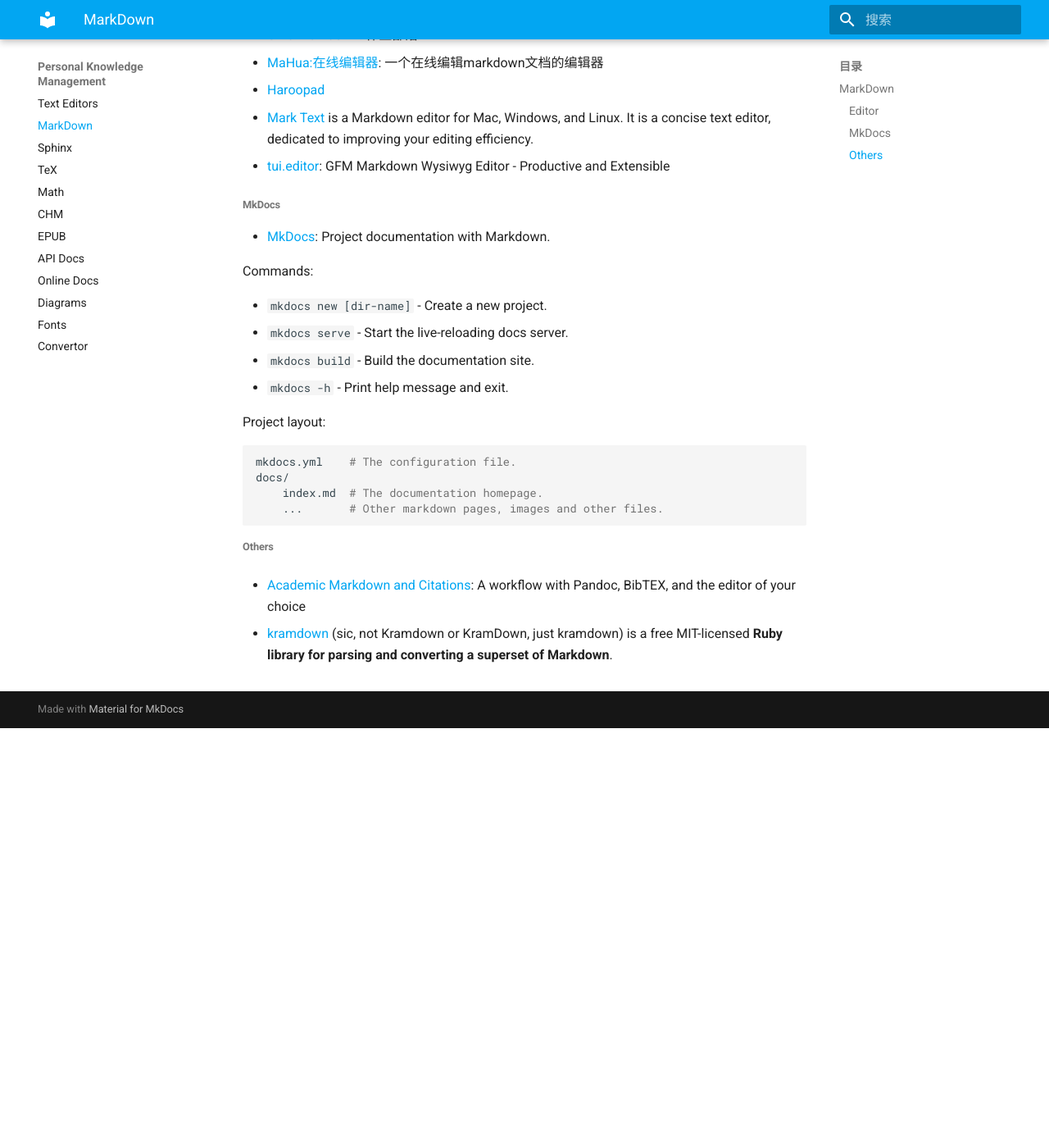
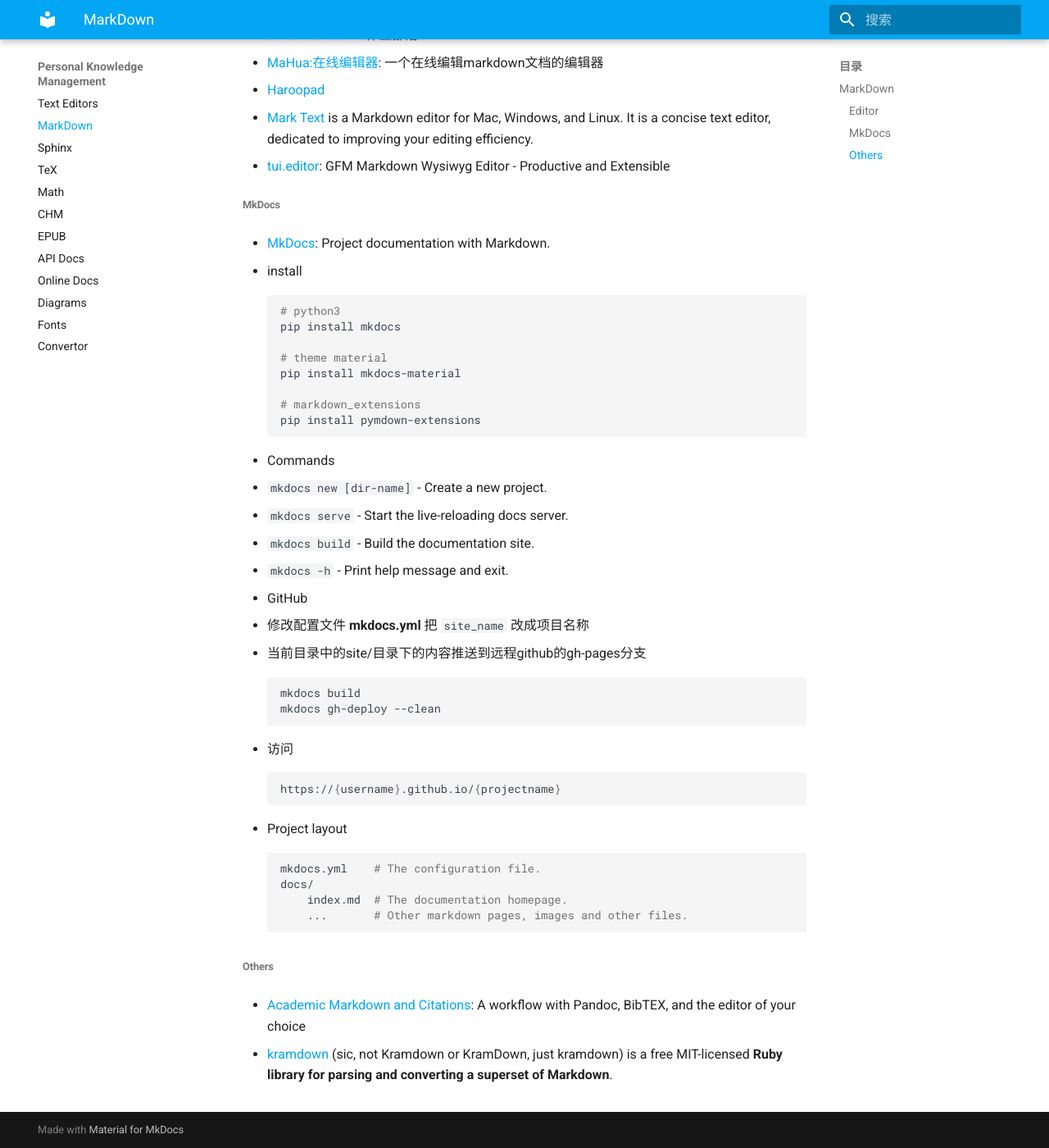
Before and after one commit to cggos/DevOps, an MkDocs documentation site: the page built from docs/06-personal_knowledge_management/type_setting/MarkDown.md, in a window 1280 px wide and 1400 px high, scrolled down 589 px. Shown: the whole window at 82% size. Built offline with MkDocs 1.6.1 and Material for MkDocs 9.7.7, drawn with Linux system fonts in a browser that asks for light colours; before the commit the page ends 1477 px from its top, so only the background shows below that.

Commit message:
update 06-personal_knowledge_management/type_setting/MarkDown.md

````diff
--- a/docs/06-personal_knowledge_management/type_setting/MarkDown.md
+++ b/docs/06-personal_knowledge_management/type_setting/MarkDown.md
@@ -30,21 +30,43 @@
 
 * [MkDocs](https://www.mkdocs.org/): Project documentation with Markdown.
 
-Commands:
+* install
+  ```sh
+  # python3
+  pip install mkdocs
 
-* `mkdocs new [dir-name]` - Create a new project.
-* `mkdocs serve` - Start the live-reloading docs server.
-* `mkdocs build` - Build the documentation site.
-* `mkdocs -h` - Print help message and exit.
+  # theme material
+  pip install mkdocs-material
 
-Project layout:
+  # markdown_extensions
+  pip install pymdown-extensions
+  ```
 
-```sh
-mkdocs.yml    # The configuration file.
-docs/
-    index.md  # The documentation homepage.
-    ...       # Other markdown pages, images and other files.
-```
+* Commands
+  * `mkdocs new [dir-name]` - Create a new project.
+  * `mkdocs serve` - Start the live-reloading docs server.
+  * `mkdocs build` - Build the documentation site.
+  * `mkdocs -h` - Print help message and exit.
+
+* GitHub
+  - 修改配置文件 **mkdocs.yml** 把 `site_name` 改成项目名称
+  - 当前目录中的site/目录下的内容推送到远程github的gh-pages分支
+    ```sh
+    mkdocs build
+    mkdocs gh-deploy --clean
+    ```
+  - 访问
+    ```sh
+    https://{username}.github.io/{projectname}
+    ```
+
+* Project layout
+  ```sh
+  mkdocs.yml    # The configuration file.
+  docs/
+      index.md  # The documentation homepage.
+      ...       # Other markdown pages, images and other files.
+  ```
 
 ## Others
 
````
